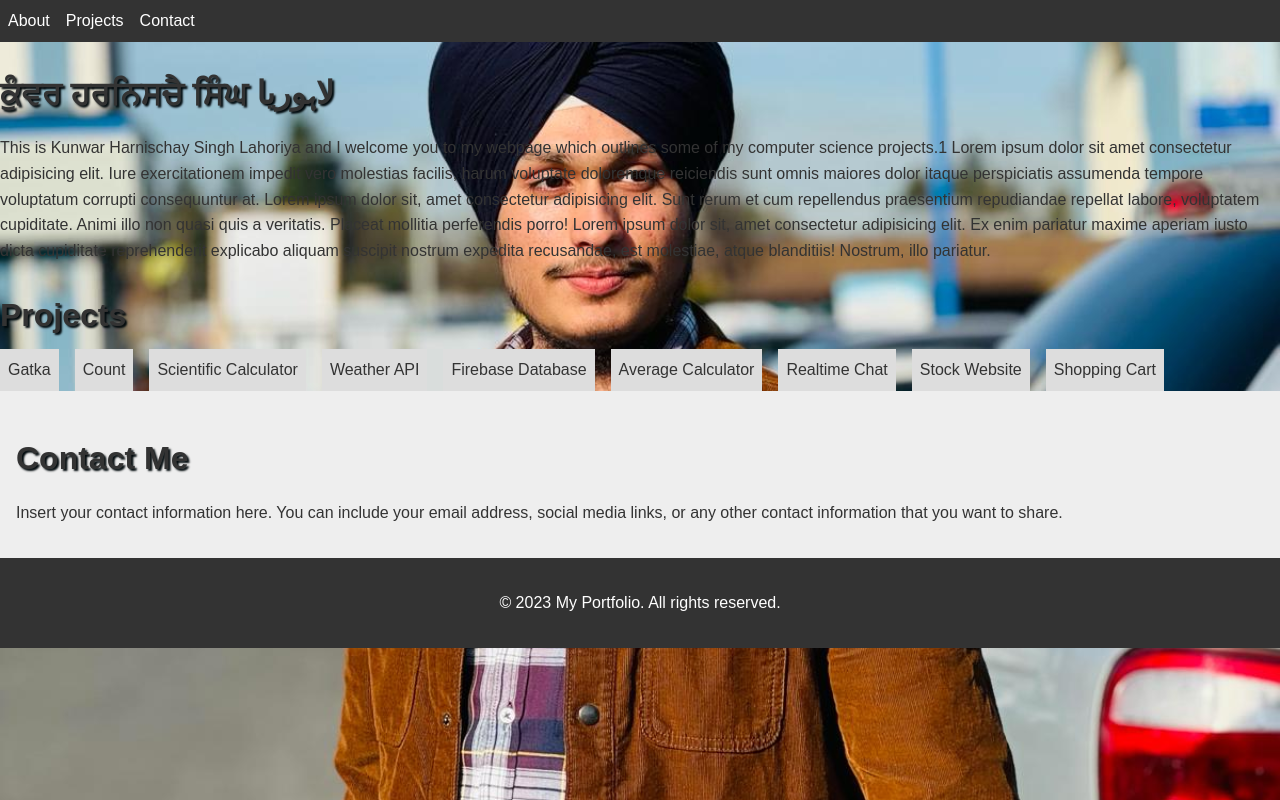
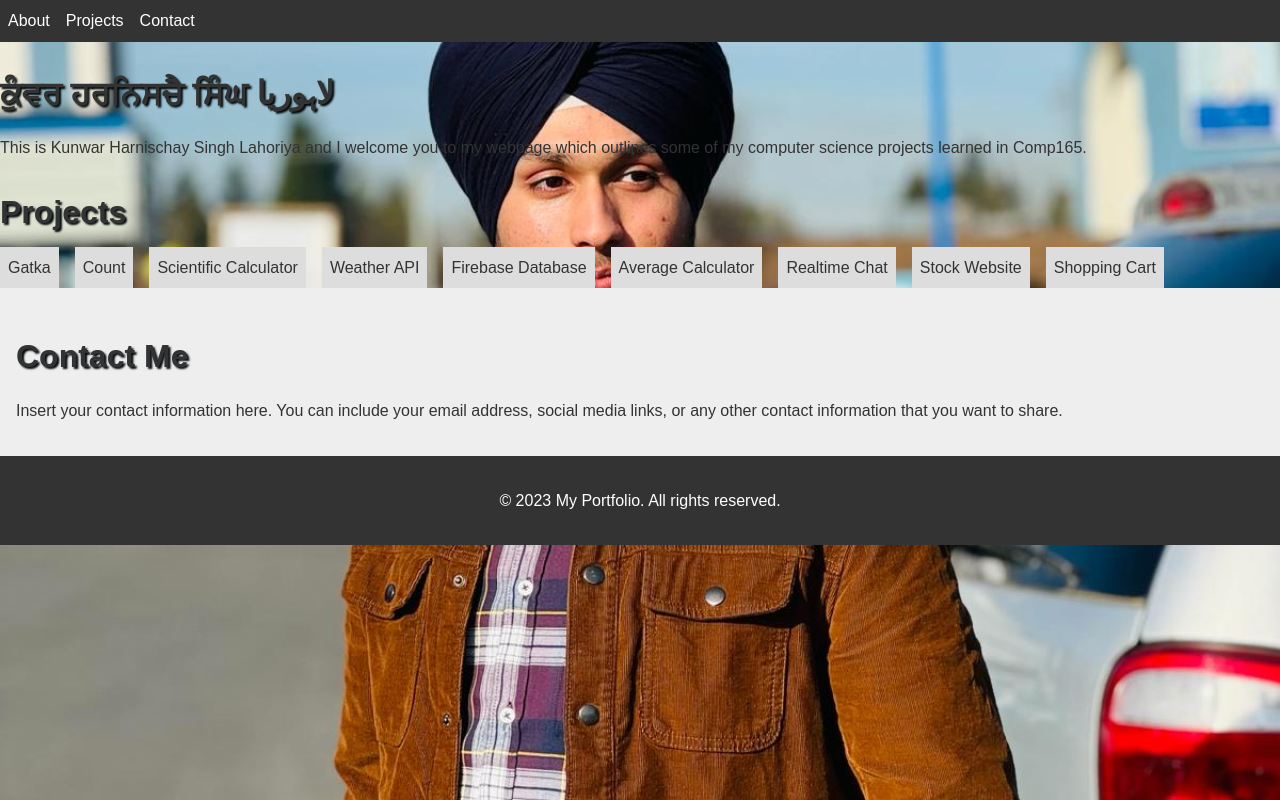
Before and after one commit to khslahoriya/khslahoriya.github.io, a plain HTML site: page index.html in a window 1280 px wide. Drawn offline with Linux system fonts and the light colour scheme; a script that the page names is missing.

Commit message:
index.html

```diff
--- a/index.html
+++ b/index.html
@@ -18,10 +18,7 @@
       <section id="about">
         <h1>ਕੁੰਵਰ ਹਰਨਿਸਚੈ ਸਿੰਘ لاہوریا</h1>
         <p>
-          This is Kunwar Harnischay Singh Lahoriya and I welcome you to my webpage which outlines some of my computer science projects.1
-          Lorem ipsum dolor sit amet consectetur adipisicing elit. Iure exercitationem impedit vero molestias facilis, harum voluptate doloremque reiciendis sunt omnis maiores dolor itaque perspiciatis assumenda tempore voluptatum corrupti consequuntur at.
-          Lorem ipsum dolor sit, amet consectetur adipisicing elit. Sunt rerum et cum repellendus praesentium repudiandae repellat labore, voluptatem cupiditate. Animi illo non quasi quis a veritatis. Placeat mollitia perferendis porro!
-          Lorem ipsum dolor sit, amet consectetur adipisicing elit. Ex enim pariatur maxime aperiam iusto dicta cupiditate reprehenderit explicabo aliquam suscipit nostrum expedita recusandae, est molestiae, atque blanditiis! Nostrum, illo pariatur.
+          This is Kunwar Harnischay Singh Lahoriya and I welcome you to my webpage which outlines some of my computer science projects learned in Comp165.
         </p>
       </section>
       <section id="projects">
```
